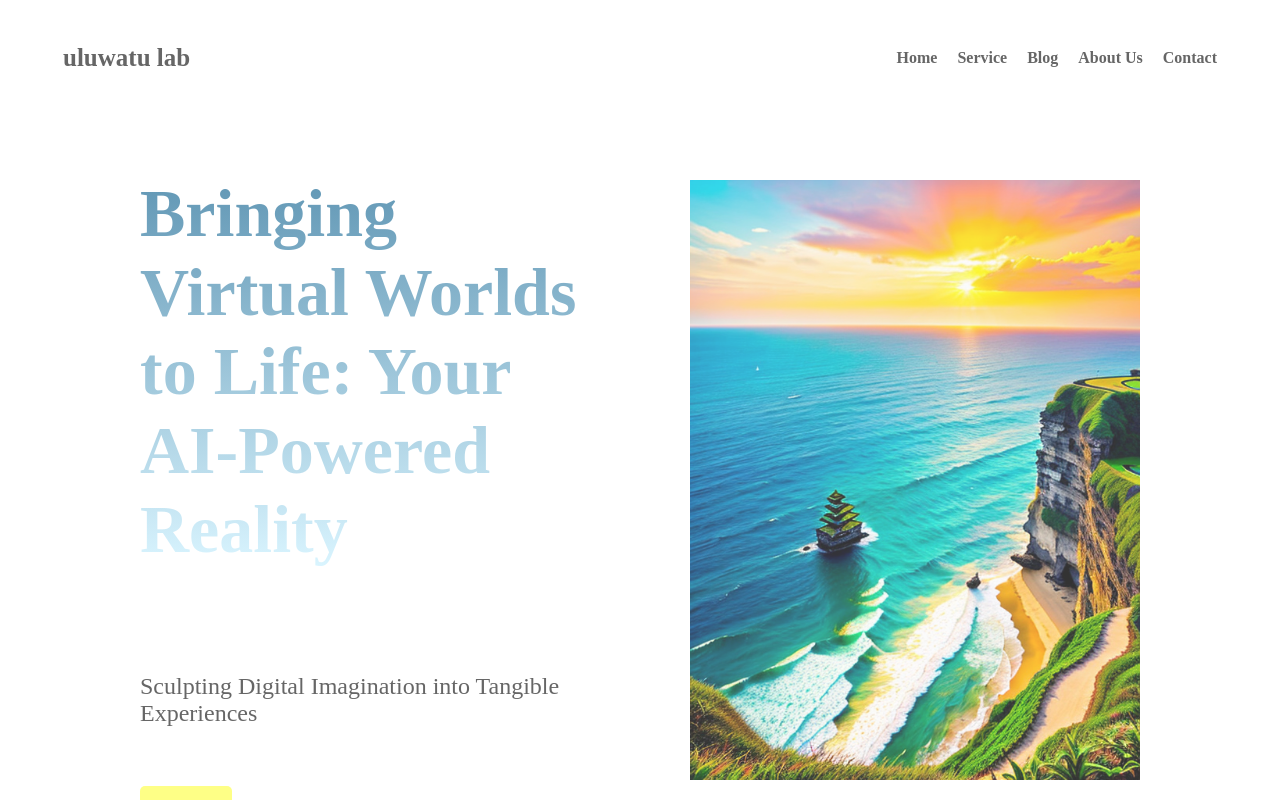
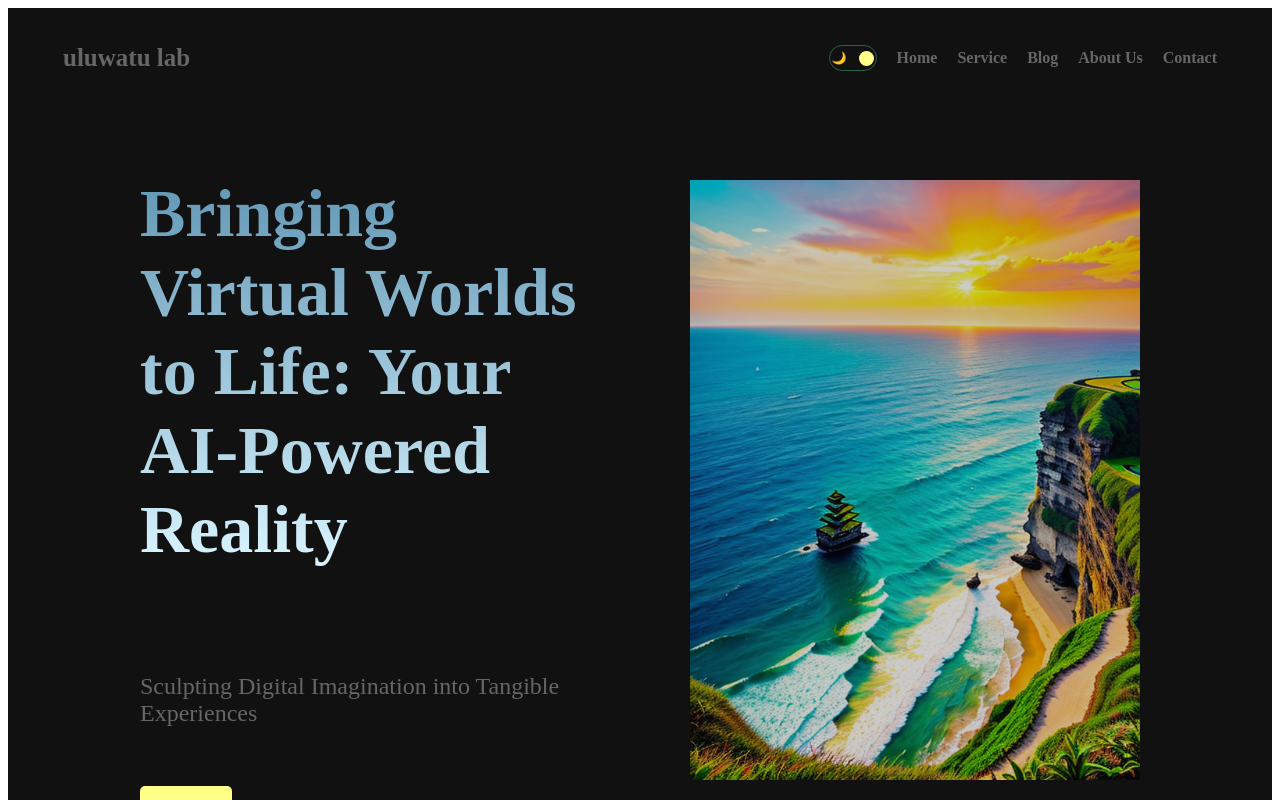
Before and after one commit to hailey0503/template_onepage, a Next.js app: page / in a window 1280 px wide. Shown: the top 800 px of the page. Built offline with nearby package versions, Linux system fonts and the light colour scheme.

Commit message:
added darkmode feature

```diff
--- a/components/Header.js
+++ b/components/Header.js
@@ -3,7 +3,7 @@
 import React from 'react';
 import Link from "next/link";
 import styles from '../styles/header.module.css';
-//import DarkMode from "../darkMode/darkMode";
+import DarkMode from "./darkMode";
 //import { signOut, useSession } from "next-auth/react";
 
 
@@ -39,12 +39,13 @@ const links = [
 
 const Header = () => {
   return (
+
 	<div className={styles.container}>
 	<Link href="/" className={styles.logo}>
 	  uluwatu lab
 	</Link>
 	<div className={styles.links}>
-
+	<DarkMode />
 	  {links.map((link) => (
 		<Link key={link.id} href={link.url} className={styles.links}>
 		  {link.title}
@@ -54,6 +55,7 @@ const Header = () => {
 	</div>
   </div>
 
+
   )
 }
 
--- /dev/null
+++ b/components/darkMode.js
@@ -0,0 +1,20 @@
+import React, { useContext } from 'react';
+import { ThemeContext } from '../darkModeContext.js';
+import styles from '../styles/darkMode.module.css';
+
+const darkMode =() => {
+
+	const {toggle, mode} = useContext(ThemeContext)
+	return (
+		<div className={styles.container} onClick={toggle}>
+			<div className={styles.icon}>🌙</div>
+			<div className={styles.icon}>☀️</div>
+			<div className={styles.ball}
+			style={mode === "light"? {left: "2px"} : {right: "2px"}} ></div>
+		</div>
+
+	)
+
+}
+
+export default darkMode
--- /dev/null
+++ b/darkModeContext.js
@@ -0,0 +1,18 @@
+// DarkModeContext.js
+import React, { createContext, useState } from 'react';
+
+export const ThemeContext = createContext();
+
+export const ThemeProvider = ({ children }) => {
+  const [mode, setMode] = useState("dark");
+
+  const toggle = () => {
+    setMode((prev) => (prev === "dark" ? "light" : "dark"));
+  };
+  return (
+    <ThemeContext.Provider value={{ toggle, mode }}>
+		   <div className={`theme ${mode}`}>{children}</div>
+
+    </ThemeContext.Provider>
+  );
+};
--- /dev/null
+++ b/pages/_app.js
@@ -0,0 +1,14 @@
+// pages/_app.js
+import React from 'react';
+import {  ThemeProvider } from '../darkModeContext.js';
+import '../styles/globals.css';
+
+function MyApp({ Component, pageProps }) {
+  return (
+    < ThemeProvider>
+      <Component {...pageProps} />
+    </ ThemeProvider>
+  );
+}
+
+export default MyApp;
--- /dev/null
+++ b/styles/darkMode.module.css
@@ -0,0 +1,24 @@
+.container{
+	width: 42px;
+  	height: 20px;
+  	border: 1.5px solid #53c28b70;
+ 	border-radius: 20px;
+ 	display: flex;
+ 	align-items: center;
+  	justify-content: space-between;
+  	padding: 2px;
+  	position: relative;
+  	cursor: pointer;
+}
+
+.icon{
+	font-size: 12px;
+}
+
+.ball{
+	width: 15px;
+  	height: 15px;
+  	background-color: #FEFF86;
+  	border-radius: 50%;
+  	position: absolute;
+}
--- /dev/null
+++ b/styles/globals.css
@@ -0,0 +1,24 @@
+a {
+	text-decoration: none;
+	color: inherit;
+  }
+  .theme {
+	transition: 1s all ease;
+  }
+  .lgiht{
+	 background-color:white;
+	 color: #111
+  }
+  .dark{
+	background-color: #111;
+	 color: #DAF5FF
+  }
+  .container {
+	max-width: 1366px;
+	min-height: 100vh;
+	margin:0 auto;
+	padding: 60px;
+	display: flex;
+	flex-direction: column;
+	justify-content: space-between;
+  }
--- a/styles/header.module.css
+++ b/styles/header.module.css
@@ -37,3 +37,14 @@
 	cursor: pointer;
 	border-radius: 3px;
 }
+/* Light mode */
+.header {
+	background-color: #ffffff;
+	color: #333333;
+  }
+
+  /* Dark mode */
+  .dark .header {
+	background-color: #333333;
+	color: #ffffff;
+  }
```
